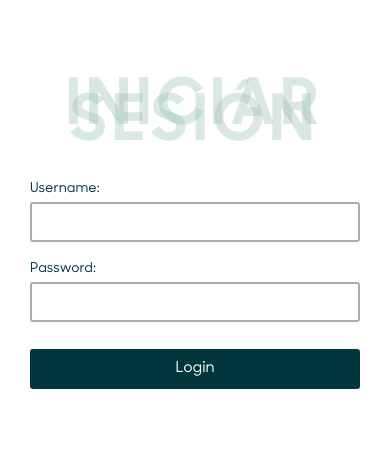
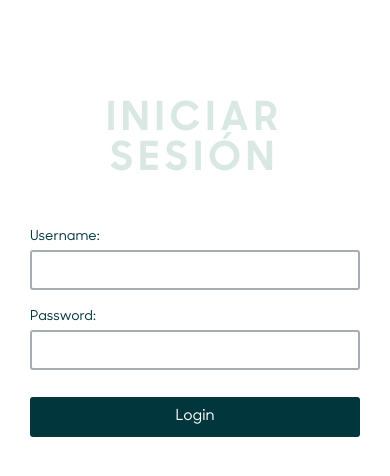
Before and after one commit to juanpabloch/Evento-Landing-Django, a Django app: page /login/ in a window 390 px wide. Shown: the top 476 px of the page. Run offline with Django 4.2, Linux system fonts and the light colour scheme; some web fonts are replaced.

Commit message:
styles 2

```diff
--- a/static/evento/css/style.css
+++ b/static/evento/css/style.css
@@ -392,6 +392,23 @@ footer hr{
     color: #c53434;
 }
 
+/*--- messages ---*/
+.messages{
+    width: 100%;
+    font-family: ProximaNova-Regular;
+    font-size: 2rem;
+    text-align: center;
+}
+.messages li{
+    list-style: none;
+}
+.messages .error{
+    color: #c53434;
+}
+.messages .success{
+    color: #43af82;
+}
+
 @media screen and (max-width: 1050px){
     section .form{
         padding: 25px;
@@ -438,6 +455,10 @@ footer hr{
 @media screen and (max-width: 850px) {
     :root{
         font-size: 8.5px;
+    }
+    .login_form h3{
+        font-size: 5rem;
+        line-height: 5rem;
     }
 }
 
```
Also changed, not shown: static/evento/css/list_style.css (+12 -0 lines).
